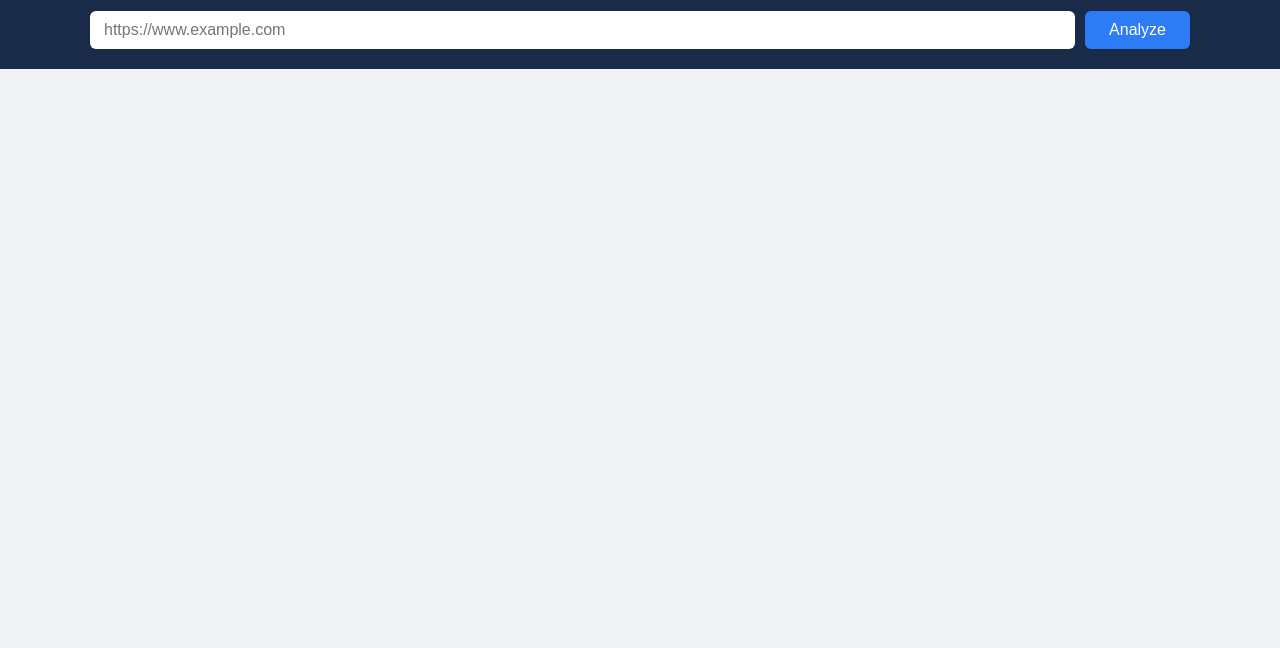
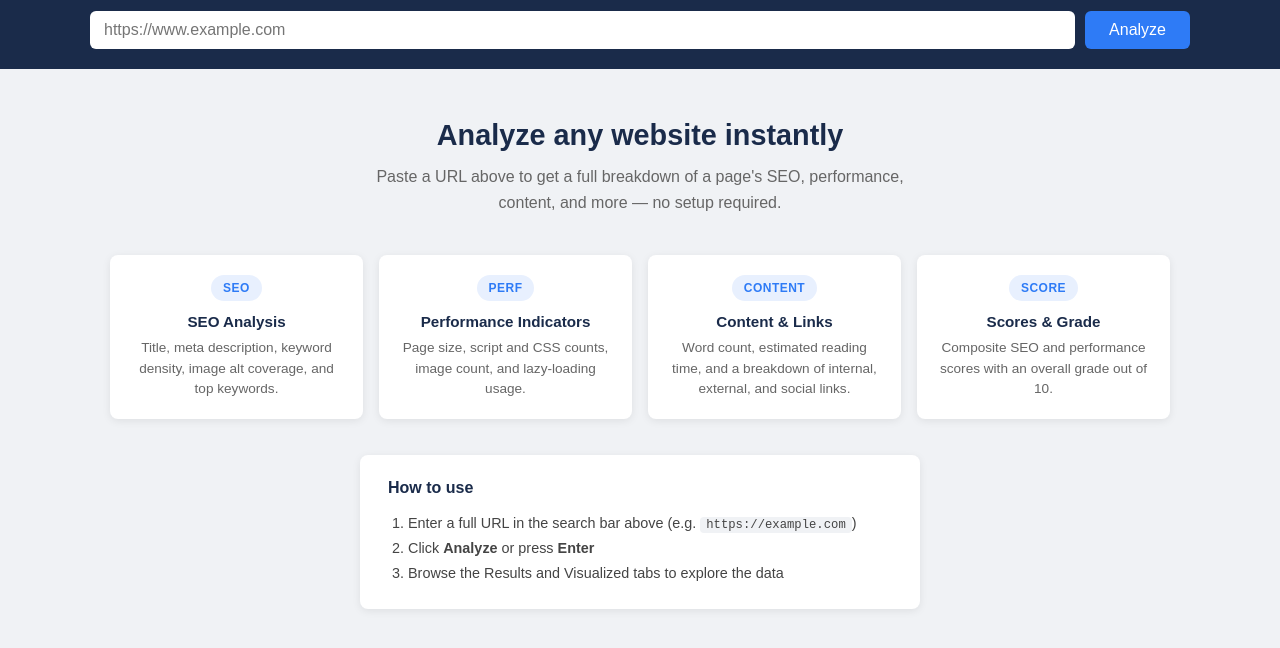
Before and after one commit to baydounlouai-maker/website-analyzer, a plain HTML site: page frontend/index.html in a window 1280 px wide. Shown: the part 52-700 px from the top of the page. Drawn offline with nearby package versions, Linux system fonts and the light colour scheme.

Commit message:
homepage

```diff
--- a/frontend/index.html
+++ b/frontend/index.html
@@ -19,6 +19,43 @@
   </header>
 
   <main>
+    <div id="homepage" class="homepage">
+      <div class="homepage-hero">
+        <h2>Analyze any website instantly</h2>
+        <p>Paste a URL above to get a full breakdown of a page's SEO, performance, content, and more — no setup required.</p>
+      </div>
+      <div class="homepage-features">
+        <div class="feature-card">
+          <div class="feature-icon">SEO</div>
+          <h3>SEO Analysis</h3>
+          <p>Title, meta description, keyword density, image alt coverage, and top keywords.</p>
+        </div>
+        <div class="feature-card">
+          <div class="feature-icon">Perf</div>
+          <h3>Performance Indicators</h3>
+          <p>Page size, script and CSS counts, image count, and lazy-loading usage.</p>
+        </div>
+        <div class="feature-card">
+          <div class="feature-icon">Content</div>
+          <h3>Content &amp; Links</h3>
+          <p>Word count, estimated reading time, and a breakdown of internal, external, and social links.</p>
+        </div>
+        <div class="feature-card">
+          <div class="feature-icon">Score</div>
+          <h3>Scores &amp; Grade</h3>
+          <p>Composite SEO and performance scores with an overall grade out of 10.</p>
+        </div>
+      </div>
+      <div class="homepage-steps">
+        <h3>How to use</h3>
+        <ol>
+          <li>Enter a full URL in the search bar above (e.g. <code>https://example.com</code>)</li>
+          <li>Click <strong>Analyze</strong> or press <strong>Enter</strong></li>
+          <li>Browse the Results and Visualized tabs to explore the data</li>
+        </ol>
+      </div>
+    </div>
+
     <div id="spinner" class="spinner hidden">Analyzing<span class="dots">...</span></div>
     <div id="error" class="error-msg hidden"></div>
 
--- a/frontend/script.js
+++ b/frontend/script.js
@@ -28,6 +28,7 @@ async function runAnalysis() {
     return;
   }
 
+  hideHomepage();
   showSpinner();
   hideError();
   hideDashboard();
@@ -211,6 +212,7 @@ function scoreColor(value) {
   return 'red';
 }
 
+function hideHomepage() { document.getElementById('homepage').classList.add('hidden'); }
 function showSpinner() { document.getElementById('spinner').classList.remove('hidden'); }
 function hideSpinner() { document.getElementById('spinner').classList.add('hidden'); }
 function showDashboard() { document.getElementById('dashboard').classList.remove('hidden'); }
--- a/frontend/style.css
+++ b/frontend/style.css
@@ -282,6 +282,102 @@ main {
   border-bottom: 2px solid #e8ecf0;
 }
 
+/* Homepage */
+.homepage {
+  padding: 20px 0 40px;
+}
+
+.homepage-hero {
+  text-align: center;
+  margin-bottom: 40px;
+}
+
+.homepage-hero h2 {
+  font-size: 1.8rem;
+  color: #1a2b4a;
+  margin-bottom: 12px;
+}
+
+.homepage-hero p {
+  font-size: 1rem;
+  color: #666;
+  max-width: 540px;
+  margin: 0 auto;
+  line-height: 1.6;
+}
+
+.homepage-features {
+  display: grid;
+  grid-template-columns: repeat(4, 1fr);
+  gap: 16px;
+  margin-bottom: 36px;
+}
+
+.feature-card {
+  background: white;
+  border-radius: 8px;
+  padding: 20px;
+  box-shadow: 0 2px 8px rgba(0,0,0,0.08);
+  text-align: center;
+}
+
+.feature-icon {
+  display: inline-block;
+  background: #e8f0fe;
+  color: #2e7bf6;
+  font-size: 0.75rem;
+  font-weight: 700;
+  letter-spacing: 0.04em;
+  padding: 6px 12px;
+  border-radius: 20px;
+  margin-bottom: 12px;
+  text-transform: uppercase;
+}
+
+.feature-card h3 {
+  font-size: 0.95rem;
+  color: #1a2b4a;
+  margin-bottom: 8px;
+}
+
+.feature-card p {
+  font-size: 0.85rem;
+  color: #666;
+  line-height: 1.5;
+}
+
+.homepage-steps {
+  background: white;
+  border-radius: 8px;
+  padding: 24px 28px;
+  box-shadow: 0 2px 8px rgba(0,0,0,0.08);
+  max-width: 560px;
+  margin: 0 auto;
+}
+
+.homepage-steps h3 {
+  font-size: 1rem;
+  color: #1a2b4a;
+  margin-bottom: 14px;
+}
+
+.homepage-steps ol {
+  padding-left: 20px;
+}
+
+.homepage-steps li {
+  font-size: 0.9rem;
+  color: #444;
+  line-height: 1.7;
+}
+
+.homepage-steps code {
+  background: #f0f2f5;
+  padding: 1px 6px;
+  border-radius: 4px;
+  font-size: 0.85em;
+}
+
 /* Utility */
 .hidden {
   display: none;
```
